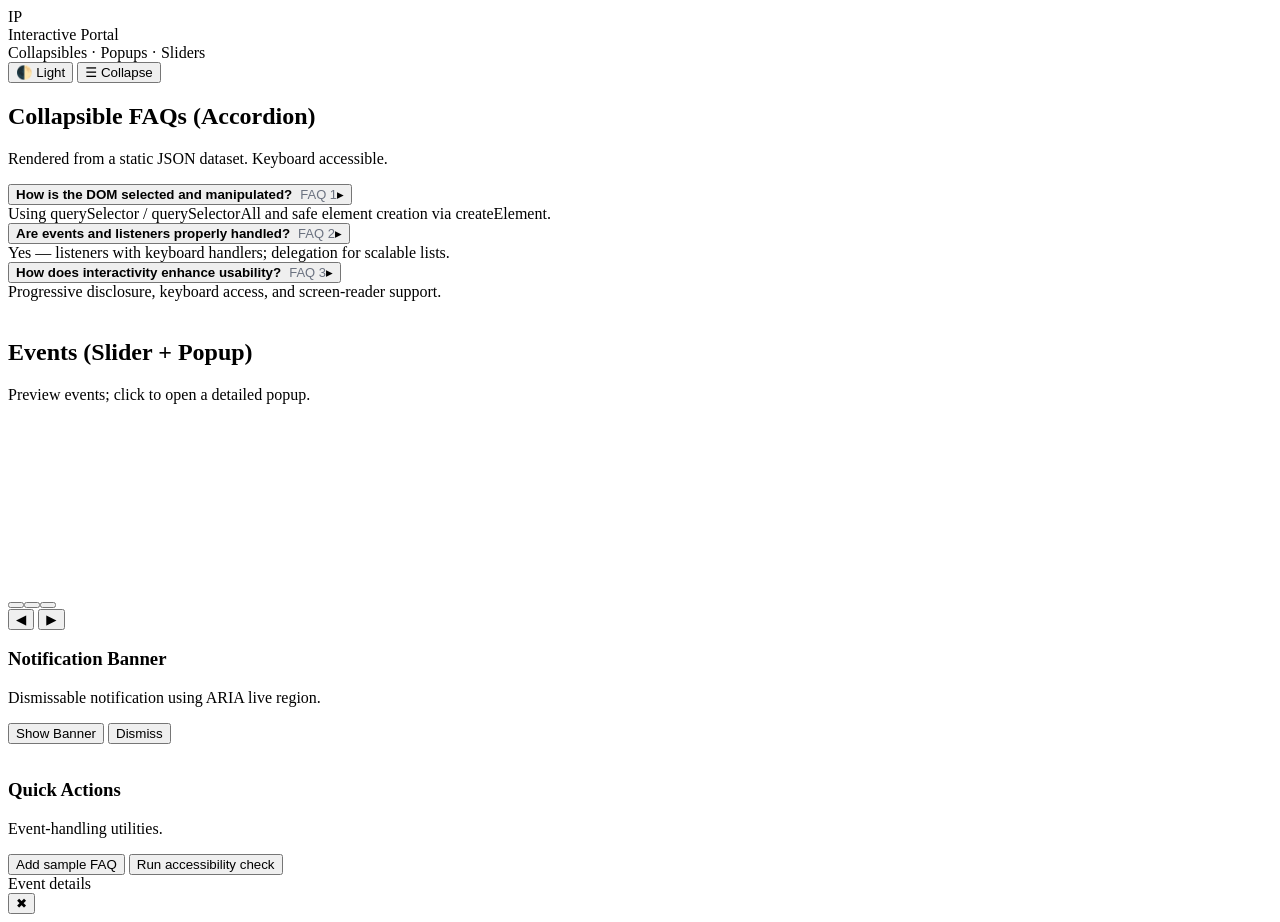
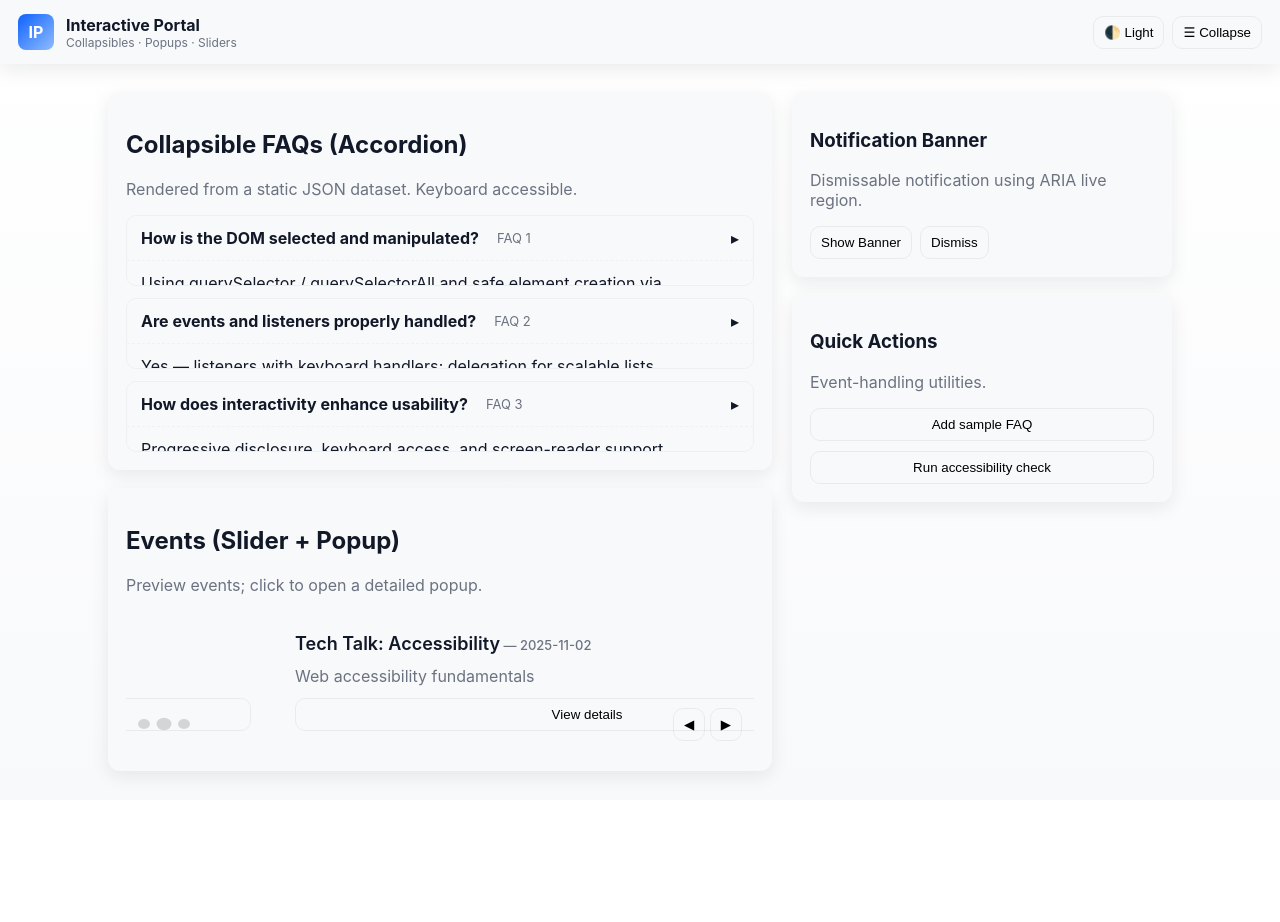
Before and after one commit to PRINCE-24CS072/FAQs, a plain HTML site: page index.html in a window 1280 px wide. After the commit the page ends 800 px from the top, so only its background shows below. Drawn offline with Linux system fonts and the light colour scheme.

Commit message:
Refactor CSS variables and styles for consistency3

```diff
--- a/style.css
+++ b/style.css
@@ -1,21 +1,46 @@
 :root{
---bg: #ffffff;
---card: #f8f9fb;
---text: #111827;
---muted: #6b7280;
---accent: #0f62fe;
---glass: rgba(255,255,255,0.6);
---shadow: 0 6px 18px rgba(15,23,42,0.08);
---radius: 12px;
---transition: 250ms cubic-bezier(.2,.9,.2,1);
+  --bg:#fff; --card:#f8f9fb; --text:#111827; --muted:#6b7280; --accent:#0f62fe;
+  --shadow:0 6px 18px rgba(15,23,42,0.08); --radius:12px; --transition:250ms;
 }
 [data-theme="dark"]{
---bg: #0b1220;
---card: #0f1724;
---text: #e6eef8;
---muted: #94a3b8;
---accent: #58a6ff;
---glass: rgba(255,255,255,0.03);
---shadow: 0 6px 18px rgba(2,6,23,0.6);
+  --bg:#07101a; --card:#0f1724; --text:#e6eef8; --muted:#94a3b8; --accent:#58a6ff;
+  --shadow:0 6px 18px rgba(2,6,23,0.6);
 }
-@keyframes fadeIn{from{opacity:0;transform:translateY(6px)}to{opacity:1;transform:none}}
+*{box-sizing:border-box}
+body{font-family:Inter,system-ui,Segoe UI,Roboto,Arial; margin:0; background:linear-gradient(180deg,var(--bg),var(--card)); color:var(--text); min-height:100vh}
+.nav{display:flex;align-items:center;justify-content:space-between;padding:14px 18px;background:var(--card);box-shadow:var(--shadow);position:sticky;top:0;z-index:40}
+.brand{display:flex;gap:12px;align-items:center}
+.logo{width:36px;height:36px;border-radius:8px;background:linear-gradient(135deg,var(--accent),#8fbcff);display:flex;align-items:center;justify-content:center;color:white;font-weight:700}
+.brand-title{font-weight:700}
+.brand-sub{font-size:12px;color:var(--muted)}
+.nav-actions{display:flex;gap:8px;align-items:center}
+.btn{background:transparent;border:1px solid rgba(0,0,0,0.06);padding:8px 10px;border-radius:10px;cursor:pointer;transition:all var(--transition)}
+.btn:focus{outline:3px solid rgba(88,166,255,0.18)}
+.container{max-width:1100px;margin:28px auto;padding:0 18px}
+.grid{display:grid;grid-template-columns:1fr 380px;gap:20px}
+.card{background:var(--card);padding:18px;border-radius:var(--radius);box-shadow:var(--shadow)}
+.lead{color:var(--muted);margin-top:6px}
+.accordion{display:flex;flex-direction:column;gap:12px}
+.acc-item{border-radius:10px;overflow:hidden;border:1px solid rgba(15,23,42,0.04)}
+.acc-head{display:flex;align-items:center;padding:12px 14px;cursor:pointer}
+.acc-head button{all:unset;display:flex;align-items:center;gap:10px;width:100%;cursor:pointer}
+.acc-body{padding:12px 14px;border-top:1px dashed rgba(15,23,42,0.03);max-height:0;overflow:hidden;transition:max-height var(--transition)}
+.acc-item[aria-expanded="true"] .acc-body{max-height:320px}
+.slider{position:relative;overflow:hidden;border-radius:12px}
+.slides{display:flex;transition:transform 450ms cubic-bezier(.2,.9,.2,1)}
+.slide{min-width:100%;padding:22px;display:flex;flex-direction:column;gap:12px}
+.title{font-size:18px;font-weight:600}
+.slider-controls{position:absolute;left:12px;right:12px;bottom:12px;display:flex;justify-content:space-between;align-items:center}
+.dots{display:flex;gap:8px}
+.dot{width:10px;height:10px;border-radius:50%;background:rgba(0,0,0,0.14);cursor:pointer;border:none}
+.dot[aria-current="true"]{transform:scale(1.25)}
+.modal-backdrop{position:fixed;inset:0;background:rgba(2,6,23,0.5);display:flex;align-items:center;justify-content:center;z-index:60;opacity:0;pointer-events:none;transition:opacity var(--transition)}
+.modal{background:var(--card);width:min(720px,95%);border-radius:12px;padding:18px;box-shadow:var(--shadow);transform:translateY(8px);transition:transform var(--transition)}
+.modal-backdrop.show{opacity:1;pointer-events:auto}
+.modal-header{display:flex;justify-content:space-between;align-items:center}
+.modal-body{margin-top:12px;color:var(--muted)}
+.banner{position:fixed;left:12px;right:12px;bottom:18px;background:linear-gradient(90deg,var(--accent),#5ec3ff);color:white;padding:12px;border-radius:12px;display:flex;align-items:center;justify-content:space-between;gap:12px;box-shadow:var(--shadow);z-index:70}
+.banner-placeholder{position:fixed;left:0;right:0;bottom:0;pointer-events:none}
+.aside-actions{display:flex;gap:8px;margin-top:12px}
+.aside-actions-col{display:flex;flex-direction:column;gap:10px;margin-top:12px}
+@media (max-width:900px){.grid{grid-template-columns:1fr}.nav{flex-wrap:wrap}.nav-actions{margin-top:8px}}
```
